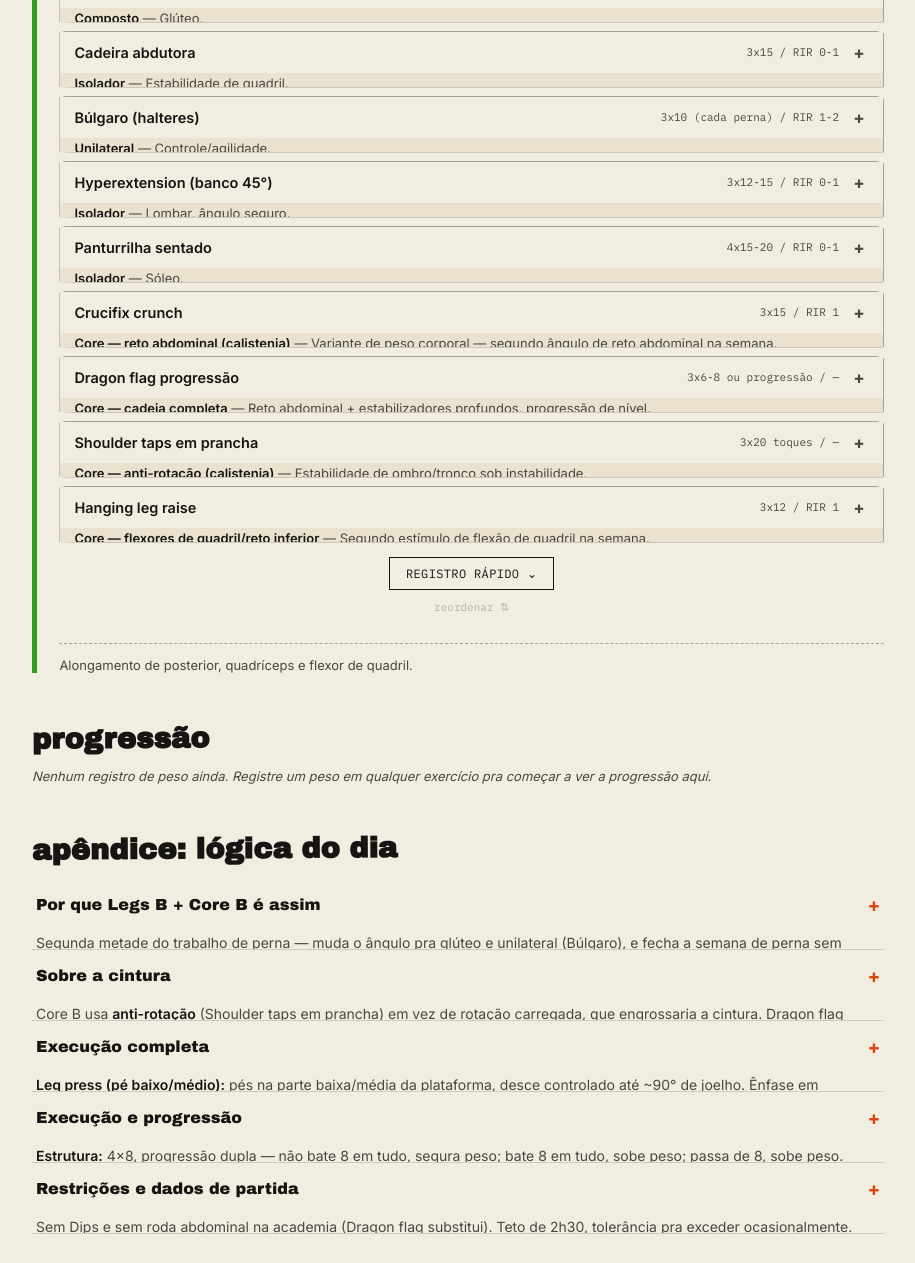
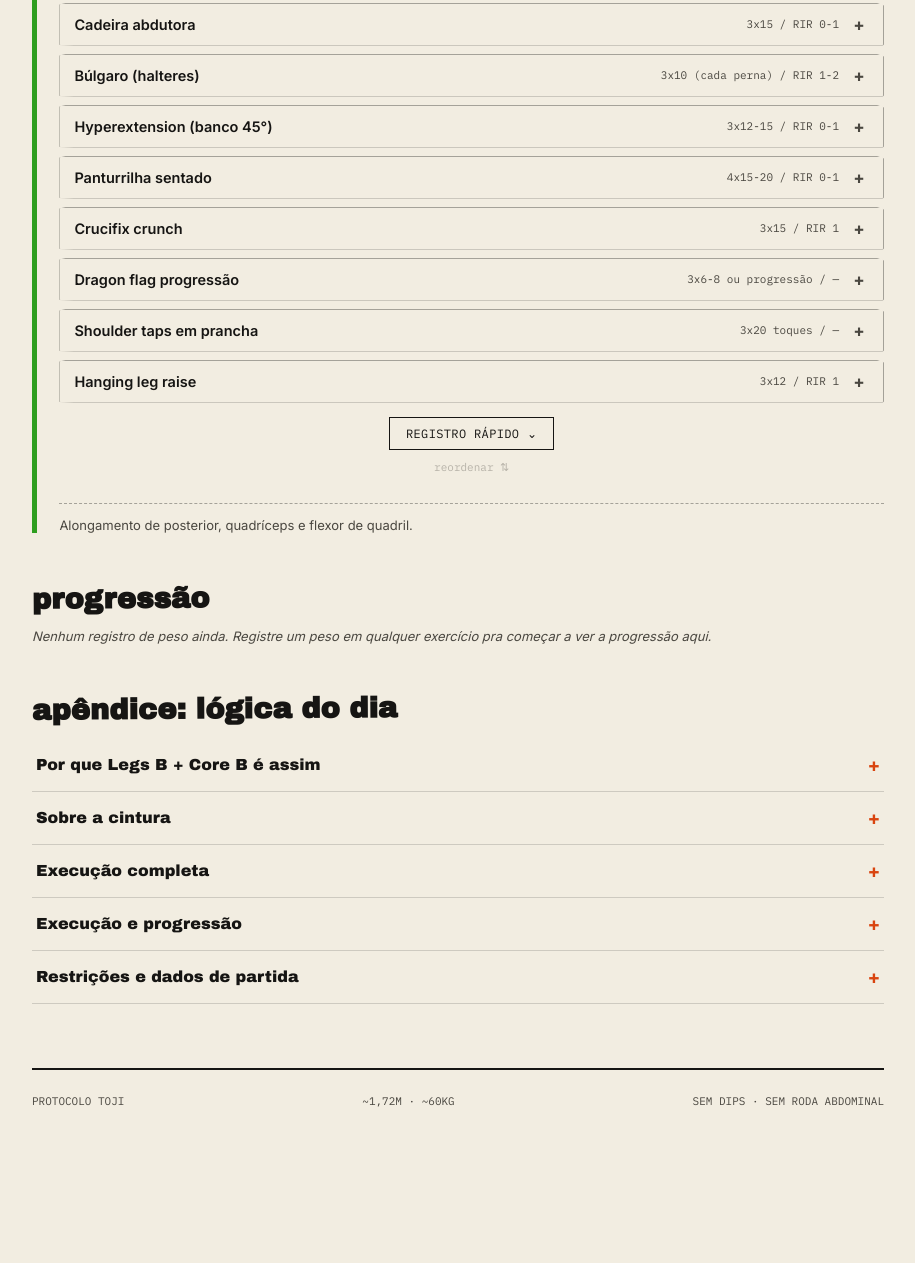
Before and after one commit to ItsLeaphy/Protocolo-Toji, a plain HTML site: page docs/toji/index.html in a window 1280 px wide. Shown: the part 1829-3092 px from the top of the page, without its empty margins (182-1097 px from the left). After the commit the page ends 3033 px from the top, so only its background shows below. Drawn offline with Linux system fonts and the light colour scheme.

Commit message:
Atualizar o index.html

```diff
--- a/docs/toji/index.html
+++ b/docs/toji/index.html
@@ -670,15 +670,25 @@ body::before {
   background: var(--bg-alt);
 }
 
-.ex-body > .ex-body-inner { overflow: hidden; }
+.ex-body > .ex-body-inner {
+  overflow: hidden;
+  min-height: 0;
+}
 
 .ex-card.open .ex-body { grid-template-rows: 1fr; }
 
 .ex-body-inner {
+  padding: 0 14px;
+  max-height: 0;
+  transition: padding 0.2s ease;
+  font-size: 13px;
+  color: var(--ink-soft);
+  line-height: 1.6;
+}
+
+.ex-card.open .ex-body-inner {
   padding: 0 14px 14px;
-  font-size: 13px;
-  color: var(--ink-soft);
-  line-height: 1.6;
+  max-height: none;
 }
 
 .ex-body-inner b { color: var(--ink); font-weight: 600; }
@@ -739,15 +749,23 @@ body::before {
   transition: grid-template-rows 0.25s ease;
 }
 
-.accordion-body > .accordion-body-inner { overflow: hidden; }
+.accordion-body > .accordion-body-inner {
+  overflow: hidden;
+  min-height: 0;
+}
 
 .accordion-item.open .accordion-body { grid-template-rows: 1fr; }
 
 .accordion-body-inner {
+  padding: 0 4px;
+  transition: padding 0.25s ease;
+  font-size: 14px;
+  color: var(--ink-soft);
+  line-height: 1.75;
+}
+
+.accordion-item.open .accordion-body-inner {
   padding: 0 4px 18px;
-  font-size: 14px;
-  color: var(--ink-soft);
-  line-height: 1.75;
 }
 
 .accordion-body-inner b { color: var(--ink); font-weight: 600; }
```
